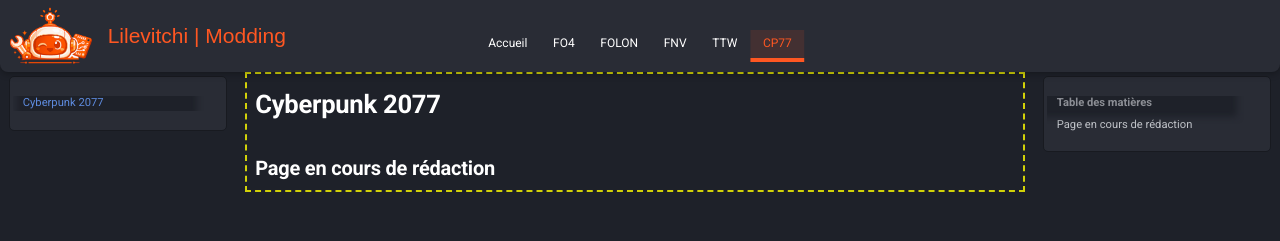
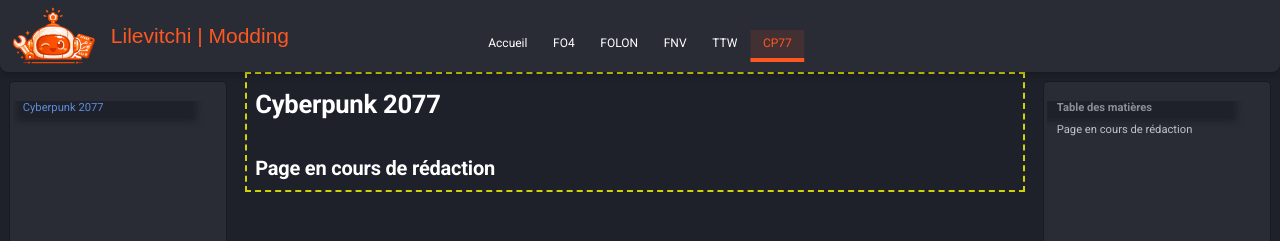
Before and after one commit to Lilevitchi/lilevitchi.github.io, an MkDocs documentation site: the page built from docs/cyberpunk/index.md, in a window 1280 px wide. Shown: the top 241 px of the page. Built offline with MkDocs 1.6.1 and Material for MkDocs 9.7.7, drawn with Linux system fonts in a browser that asks for light colours.

Commit message:
Update extra.css

```diff
--- a/docs/stylesheets/extra.css
+++ b/docs/stylesheets/extra.css
@@ -265,12 +265,6 @@
   display: block;
   max-width: none;
   margin: 0;
-  padding: 0 !important;
-}
-
-[data-md-color-scheme] .md-grid {
-  padding: 0 !important;
-  margin: 0 !important;
 }
 
 /* ============================================================
@@ -323,11 +317,11 @@
   top: calc(
     var(--header-height)
     + var(--header-visual-offset)
-  );
+  ) !important;
 
   bottom: var(--sidebar-footer-offset);
 
-  height: auto;
+  height: calc(100vh - var(--header-height) - var(--sidebar-footer-offset)) !important;
 
   display: flex;
   flex-direction: column;
```
